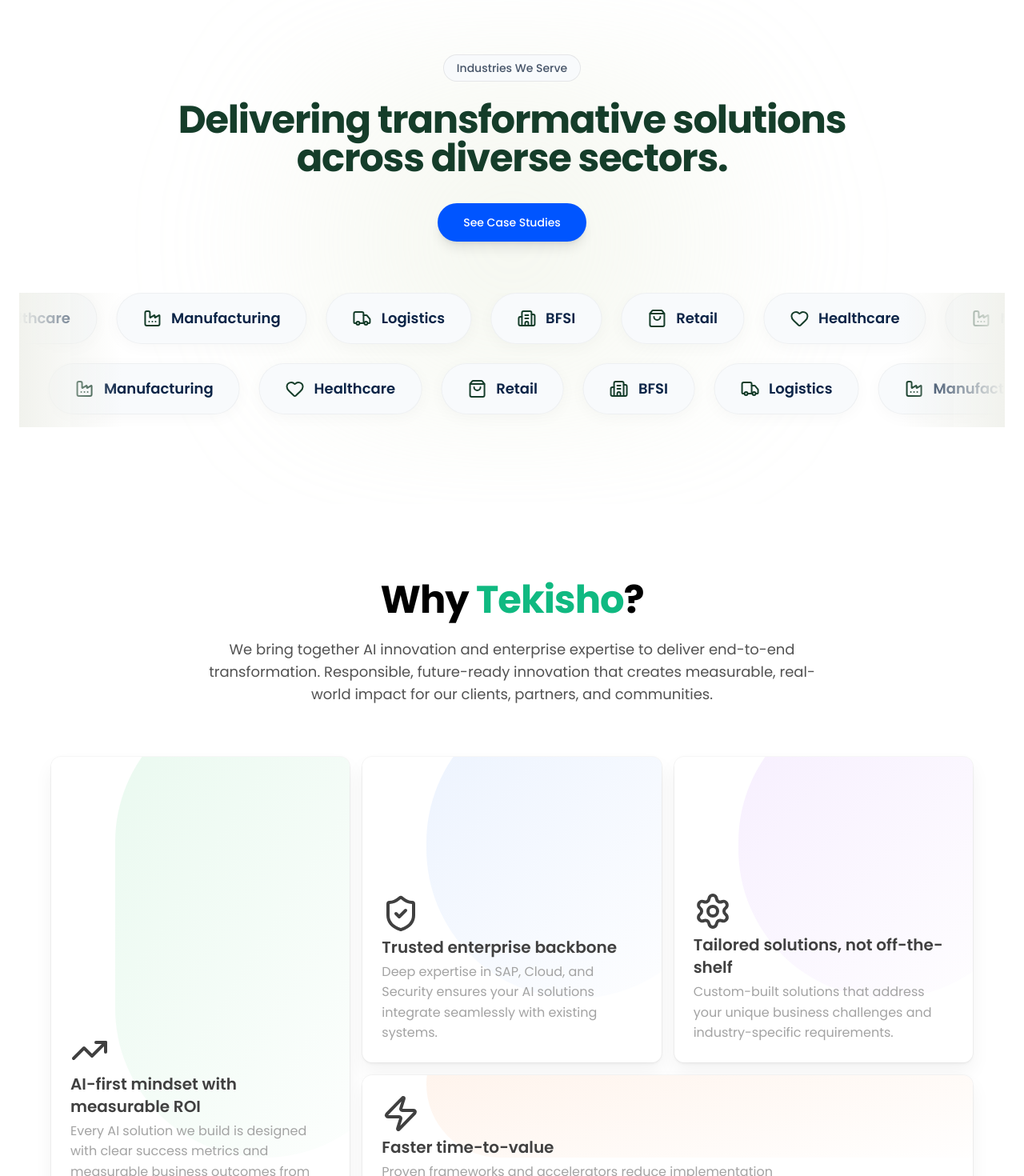
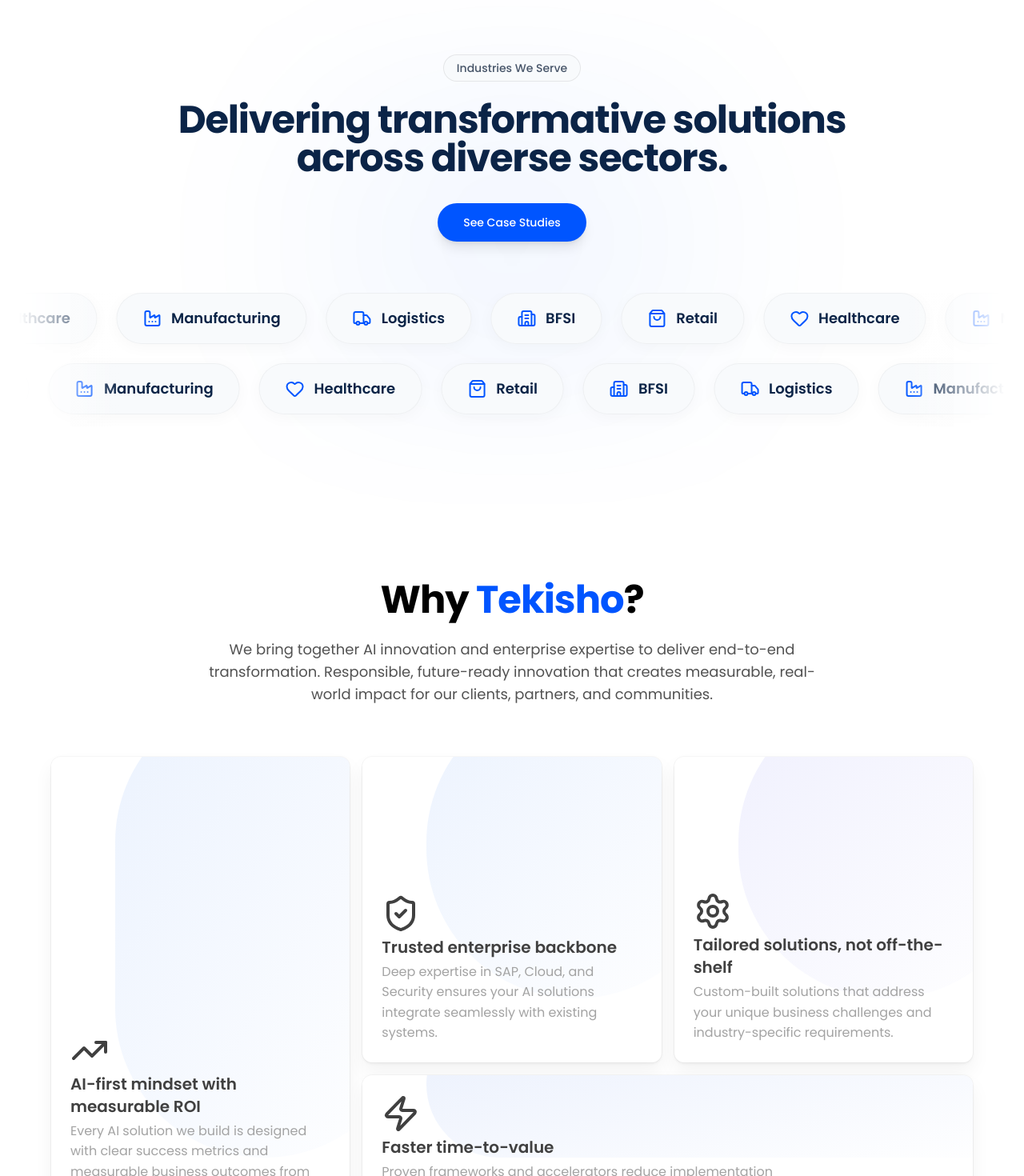
Before and after one commit to Saikrant/Tekisho, a React (Vite) app: page / in a window 1280 px wide. Shown: the part 1380-2850 px from the top of the page at 80% size. Built offline with nearby package versions, Linux system fonts and the light colour scheme.

Commit message:
style: global blue rebranding, always-visible BottomNav, and mobile alignment fixes

```diff
--- a/src/components/Industries.jsx
+++ b/src/components/Industries.jsx
@@ -3,18 +3,18 @@
 import { Button } from './ui/button';
 
 const industryItems = [
-  { icon: <Heart className="w-6 h-6 text-[#153D2A]" />, name: "Healthcare" },
-  { icon: <Factory className="w-6 h-6 text-[#153D2A]" />, name: "Manufacturing" },
-  { icon: <Truck className="w-6 h-6 text-[#153D2A]" />, name: "Logistics" },
-  { icon: <Building2 className="w-6 h-6 text-[#153D2A]" />, name: "BFSI" },
-  { icon: <ShoppingBag className="w-6 h-6 text-[#153D2A]" />, name: "Retail" },
+  { icon: <Heart className="w-6 h-6 text-[#0055FF]" />, name: "Healthcare" },
+  { icon: <Factory className="w-6 h-6 text-[#0055FF]" />, name: "Manufacturing" },
+  { icon: <Truck className="w-6 h-6 text-[#0055FF]" />, name: "Logistics" },
+  { icon: <Building2 className="w-6 h-6 text-[#0055FF]" />, name: "BFSI" },
+  { icon: <ShoppingBag className="w-6 h-6 text-[#0055FF]" />, name: "Retail" },
 ];
 
 const repeatedIndustries = (items, repeat = 4) => Array.from({ length: repeat }).flatMap(() => items);
 
 export const Industries = () => {
   return (
-    <section className="relative py-24 overflow-hidden border-t border-[rgba(0,0,0,0.05)]" style={{ backgroundColor: 'var(--bg-main)' }}>
+    <section className="relative py-24 overflow-hidden border-t border-[rgba(0,0,0,0.05)]" style={{ backgroundColor: 'var(--bg-primary)' }}>
 
       {/* Background Glow */}
       <div style={{
@@ -23,7 +23,7 @@
         left: '50%',
         width: '80vw',
         height: '40vw',
-        background: 'radial-gradient(circle, rgba(220, 228, 201, 0.3) 0%, rgba(255,255,255,0) 70%)',
+        background: 'radial-gradient(circle, rgba(0, 85, 255, 0.05) 0%, rgba(255,255,255,0) 70%)',
         filter: 'blur(60px)',
         transform: 'translate(-50%, -50%)',
         zIndex: 0,
@@ -34,7 +34,7 @@
         <span className="inline-block px-4 py-1.5 mb-6 text-sm rounded-full font-medium" style={{ border: '1px solid var(--border-light)', backgroundColor: 'var(--bg-card)', color: 'var(--text-secondary)' }}>
           Industries We Serve
         </span>
-        <h2 className="text-4xl lg:text-5xl font-bold tracking-tight   text-[#153D2A]">
+        <h2 className="text-4xl lg:text-5xl font-bold tracking-tight text-[#0B2447]">
           Delivering transformative solutions <br/> across diverse sectors.
         </h2>
 
@@ -63,9 +63,9 @@
             ))}
           </div>
 
-          {/* Fade overlays mapped to bg-main logic */}
-          <div className="absolute left-0 top-0 h-full w-32 bg-gradient-to-r from-[#F1F2ED] to-transparent pointer-events-none" />
-          <div className="absolute right-0 top-0 h-full w-32 bg-gradient-to-l from-[#F1F2ED] to-transparent pointer-events-none" />
+          {/* Fade overlays mapped to bg-primary logic */}
+          <div className="absolute left-0 top-0 h-full w-32 bg-gradient-to-r from-white to-transparent pointer-events-none" />
+          <div className="absolute right-0 top-0 h-full w-32 bg-gradient-to-l from-white to-transparent pointer-events-none" />
         </div>
       </div>
 
--- a/src/components/WhyTekisho.jsx
+++ b/src/components/WhyTekisho.jsx
@@ -4,7 +4,6 @@
   ShieldCheck,
   Settings,
   Zap,
-  Globe2,
 } from "lucide-react";
 import { BentoCard, BentoGrid } from "./ui/bento-grid";
 
@@ -15,7 +14,7 @@
     description: "Every AI solution we build is designed with clear success metrics and measurable business outcomes from day one.",
     href: "/",
     cta: "Learn more",
-    background: <div className="absolute -right-20 -top-20 opacity-10 bg-gradient-to-br from-green-500 to-transparent w-full h-full rounded-full" />,
+    background: <div className="absolute -right-20 -top-20 opacity-10 bg-gradient-to-br from-blue-500 to-transparent w-full h-full rounded-full" />,
     className: "lg:row-start-1 lg:row-end-4 lg:col-start-1 lg:col-end-2",
   },
   {
@@ -33,7 +32,7 @@
     description: "Custom-built solutions that address your unique business challenges and industry-specific requirements.",
     href: "/",
     cta: "Learn more",
-    background: <div className="absolute -right-20 -top-20 opacity-10 bg-gradient-to-br from-purple-500 to-transparent w-full h-full rounded-full" />,
+    background: <div className="absolute -right-20 -top-20 opacity-10 bg-gradient-to-br from-indigo-500 to-transparent w-full h-full rounded-full" />,
     className: "lg:col-start-3 lg:col-end-4 lg:row-start-1 lg:row-end-3",
   },
   {
@@ -42,7 +41,7 @@
     description: "Proven frameworks and accelerators reduce implementation time while maintaining quality and customization.",
     href: "/",
     cta: "Learn more",
-    background: <div className="absolute -right-20 -top-20 opacity-10 bg-gradient-to-br from-orange-500 to-transparent w-full h-full rounded-full" />,
+    background: <div className="absolute -right-20 -top-20 opacity-10 bg-gradient-to-br from-blue-600 to-transparent w-full h-full rounded-full" />,
     className: "lg:col-start-2 lg:col-end-4 lg:row-start-3 lg:row-end-4",
   },
 ];
@@ -52,8 +51,8 @@
     <section className="py-24 bg-white" id="why-tekisho">
       <div className="container max-w-[1280px] mx-auto px-8 relative z-10">
         <div className="text-center mb-16">
-          <h2 className="text-4xl md:text-5xl font-bold text-black mb-6  " style={{ letterSpacing: '-0.02em'}}>
-            Why <span className="text-[#10B981]">Tekisho</span>?
+          <h2 className="text-4xl md:text-5xl font-bold text-black mb-6" style={{ letterSpacing: '-0.02em'}}>
+            Why <span className="text-[#0055FF]">Tekisho</span>?
           </h2>
           <p className="text-neutral-600 text-lg max-w-3xl mx-auto">
             We bring together AI innovation and enterprise expertise to deliver end-to-end transformation. Responsible, future-ready innovation that creates measurable, real-world impact for our clients, partners, and communities.
--- a/src/components/events/EventFAQ.jsx
+++ b/src/components/events/EventFAQ.jsx
@@ -77,8 +77,8 @@
             <div>
               <h3 className="font-bold text-[#0A1D37] mb-4">Post-Event Feedback</h3>
               {feedbackSent ? (
-                <div className="bg-green-50 border border-green-200 rounded-2xl p-6 text-center">
-                  <p className="text-green-700 font-medium">Thanks for your feedback!</p>
+                <div className="bg-blue-50 border border-blue-200 rounded-2xl p-6 text-center">
+                  <p className="text-blue-700 font-medium">Thanks for your feedback!</p>
                 </div>
               ) : (
                 <div className="bg-slate-50 border border-slate-200 rounded-2xl p-6 space-y-3">
--- a/src/components/events/EventRegister.jsx
+++ b/src/components/events/EventRegister.jsx
@@ -31,8 +31,8 @@
   if (submitted) {
     return (
       <div className="flex flex-col items-center justify-center py-12 text-center">
-        <div className="w-16 h-16 bg-green-100 rounded-full flex items-center justify-center mb-4">
-          <Check className="w-8 h-8 text-green-600" />
+        <div className="w-16 h-16 bg-blue-100 rounded-full flex items-center justify-center mb-4">
+          <Check className="w-8 h-8 text-blue-600" />
         </div>
         <h3 className="text-xl font-bold text-[#0A1D37] mb-2">Registration Confirmed!</h3>
         <p className="text-slate-500 text-sm max-w-xs">
--- a/src/components/events/LeadQAILaunch.jsx
+++ b/src/components/events/LeadQAILaunch.jsx
@@ -18,7 +18,7 @@
           transition={{ duration: 0.8 }}
         >
           <div className="inline-flex items-center gap-2 bg-blue-600/10 backdrop-blur-md border border-blue-500/20 rounded-full px-4 py-1.5 mb-8">
-            <span className="w-2 h-2 rounded-full bg-green-400 animate-pulse" />
+            <span className="w-2 h-2 rounded-full bg-blue-400 animate-pulse" />
             <span className="text-blue-200 text-xs font-bold tracking-widest uppercase">Official Launch · 29 March 2026</span>
           </div>
 
@@ -81,9 +81,9 @@
                 <h3 className="font-bold text-xl tracking-tight">LeadQ Intelligence</h3>
                 <p className="text-blue-400 text-sm font-semibold">Active Session · v1.0.4</p>
               </div>
-              <div className="ml-auto flex items-center gap-2 bg-green-500/10 px-3 py-1 rounded-full">
-                <span className="w-1.5 h-1.5 rounded-full bg-green-500" />
-                <span className="text-green-500 text-[10px] font-black uppercase tracking-widest">Live</span>
+              <div className="ml-auto flex items-center gap-2 bg-blue-500/10 px-3 py-1 rounded-full">
+                <span className="w-1.5 h-1.5 rounded-full bg-blue-500" />
+                <span className="text-blue-500 text-[10px] font-black uppercase tracking-widest">Live</span>
               </div>
             </div>
 
@@ -97,7 +97,7 @@
                   <span className="text-blue-100/60 text-sm font-medium">{label}</span>
                   <div className="text-right">
                     <p className="font-bold text-lg">{val}</p>
-                    <p className="text-green-400 text-[10px] font-bold uppercase">{change}</p>
+                    <p className="text-cyan-400 text-[10px] font-bold uppercase">{change}</p>
                   </div>
                 </div>
               ))}
--- a/src/components/ui/timeline.tsx
+++ b/src/components/ui/timeline.tsx
@@ -79,7 +79,7 @@
               height: heightTransform,
               opacity: opacityTransform,
             }}
-            className="absolute inset-x-0 top-0  w-[2px] bg-gradient-to-t from-[#153D2A] via-[#10B981] to-transparent from-[0%] via-[10%] rounded-full"
+            className="absolute inset-x-0 top-0  w-[2px] bg-gradient-to-t from-[#0B2447] via-[#0055FF] to-transparent from-[0%] via-[10%] rounded-full"
           />
         </div>
       </div>
```
Also changed, not shown: src/pages/About.jsx (+4 -4 lines).
